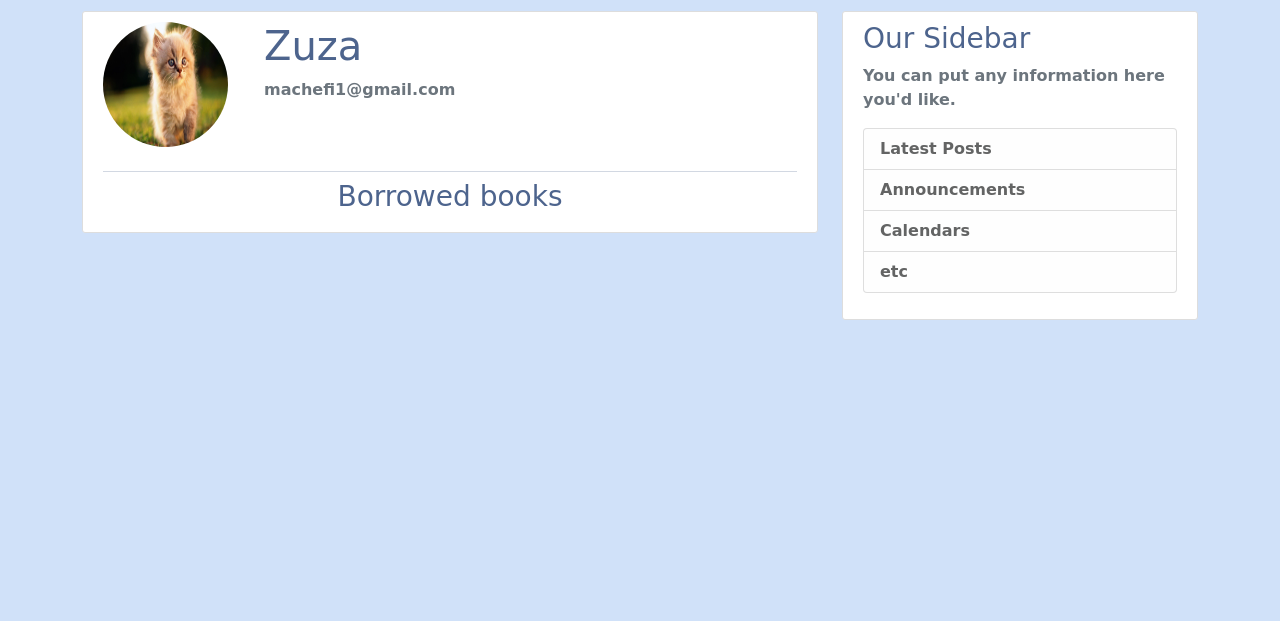
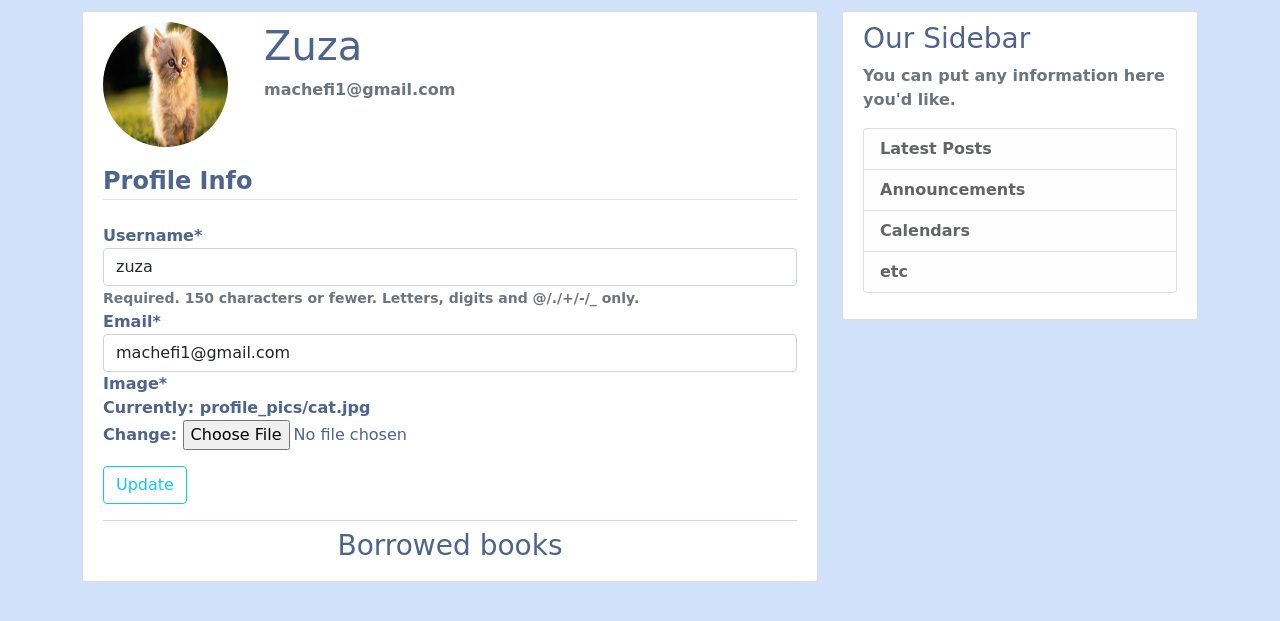
Before and after one commit to Filoenna/Library, a Django app: page /profile/ in a window 1280 px wide. Shown: the part 69-690 px from the top of the page. Run offline with Django 3.2, Linux system fonts and the light colour scheme; a user stored in the database is signed in; data comes from the database, SQL or seed files in the repository; both versions use the stored data as it was after the commit; some libraries are stand-ins or nearby versions; some web fonts are replaced.

Commit message:
Add profile update

```diff
--- a/users/forms.py
+++ b/users/forms.py
@@ -1,7 +1,7 @@
 from django import forms
 from django.contrib.auth.models import User
 from django.contrib.auth.forms import UserCreationForm
-from django.forms import fields
+from .models import Profile
 
 class UserRegisterForm(UserCreationForm):
     email = forms.EmailField()
@@ -9,3 +9,16 @@ class UserRegisterForm(UserCreationForm):
     class Meta:
         model = User
         fields = ['username', 'email', 'password1', 'password2']
+
+class UserUpdateForm(forms.ModelForm):
+    email = forms.EmailField()
+
+    class Meta:
+        model = User
+        fields = ['username', 'email']
+
+class ProfileUpdateForm(forms.ModelForm):
+
+    class Meta:
+        model = Profile
+        fields = ['image']
--- a/users/models.py
+++ b/users/models.py
@@ -1,5 +1,7 @@
 from django.db import models
 from django.contrib.auth.models import User
+from PIL import Image
+
 
 class Profile(models.Model):
     user = models.OneToOneField(User, on_delete=models.CASCADE)
@@ -8,3 +10,13 @@ class Profile(models.Model):
 
     def __str__(self):
         return f'{self.user.username} Profile'
+
+    def save(self):
+        super().save()
+
+        img = Image.open(self.image.path)
+
+        if img.height > 300 or img.width > 300:
+            output_size = (300, 300)
+            img.thumbnail(output_size)
+            img.save(self.image.path)
--- a/users/templates/users/profile.html
+++ b/users/templates/users/profile.html
@@ -12,6 +12,19 @@
                 <p class="text-secondary">{{ user.email }}</p>
             </div>
         </div>
+
+        <form method="POST" enctype="multipart/form-data">
+            {% csrf_token %}
+            <fieldset class='form-group'>
+                <legend class='border-bottom mb-4'>Profile Info</legend>
+                {{ u_form|crispy }}
+                {{ p_form|crispy }}
+            </fieldset>
+            <div class='form-group my-3'>
+                <button class='btn btn-outline-info' type="submit">Update</button>
+            </div>
+        </form>
+
 
         <div>
             <hr class='my-2'>
--- a/users/views.py
+++ b/users/views.py
@@ -1,8 +1,8 @@
 from django.shortcuts import render, redirect
 from django.contrib import messages
 from django.contrib.auth.decorators import login_required
-from .forms import UserRegisterForm
-from .models import Profile
+from .forms import UserRegisterForm, UserUpdateForm, ProfileUpdateForm
+
 
 # Create your views here.
 def register(request):
@@ -18,4 +18,20 @@ def register(request):
 
 @login_required
 def profile(request):
-    return render(request, 'users/profile.html')
+    if request.method == 'POST':
+        u_form = UserUpdateForm(request.POST, instance=request.user)
+        p_form = ProfileUpdateForm(request.POST, request.FILES, instance=request.user.profile)
+        if u_form.is_valid() and p_form.is_valid():
+            u_form.save()
+            p_form.save()
+            messages.success(request, f'Your account has been updated.')
+            return redirect('profile')
+    else:
+        u_form = UserUpdateForm(instance=request.user)
+        p_form = ProfileUpdateForm(instance=request.user.profile)
+
+    context = {
+        'u_form': u_form,
+        'p_form': p_form
+    }
+    return render(request, 'users/profile.html', context)
```
Also changed, not shown: db.sqlite3, media/profile_pics/68799516_10215474160708304_7691197532667379712_n.jpg (added), media/profile_pics/Madness.jpg (added), media/profile_pics/cat_aclGXrB.jpg (added), media/profile_pics/cv.jpg (added), media/profile_pics/fanbox.jpg (added).
